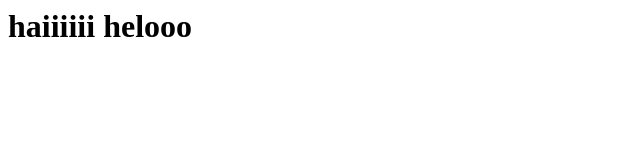
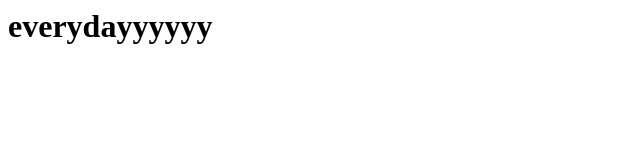
Before and after one commit to deepakbagumari/project1, a plain HTML site: page index.html in a window 1280 px wide. Shown: the whole page, without its empty margins (0-640 px from the left). Drawn offline with Linux system fonts and the light colour scheme.

Commit message:
changed index file

```diff
--- a/index.html
+++ b/index.html
@@ -1 +1 @@
-<h1>haiiiiii helooo</h1>
+<h1>everydayyyyyy</h1>
```
